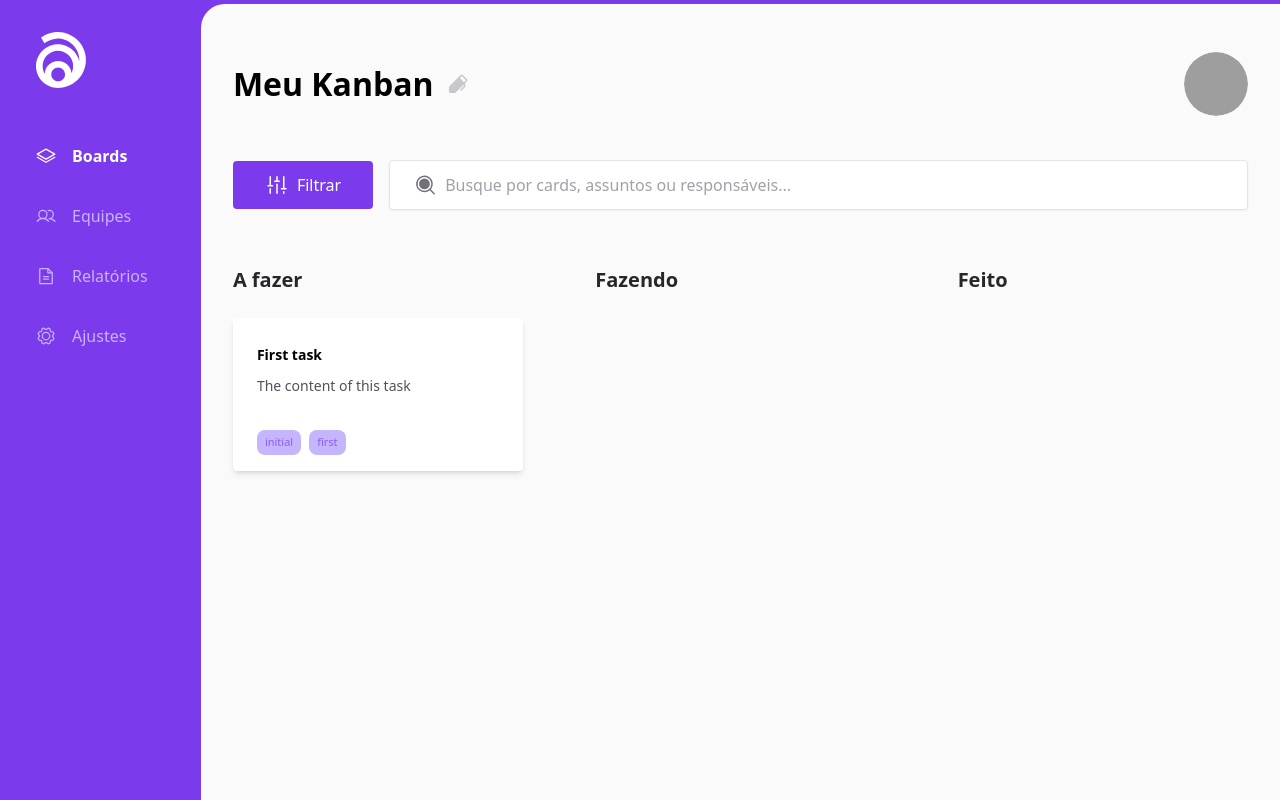
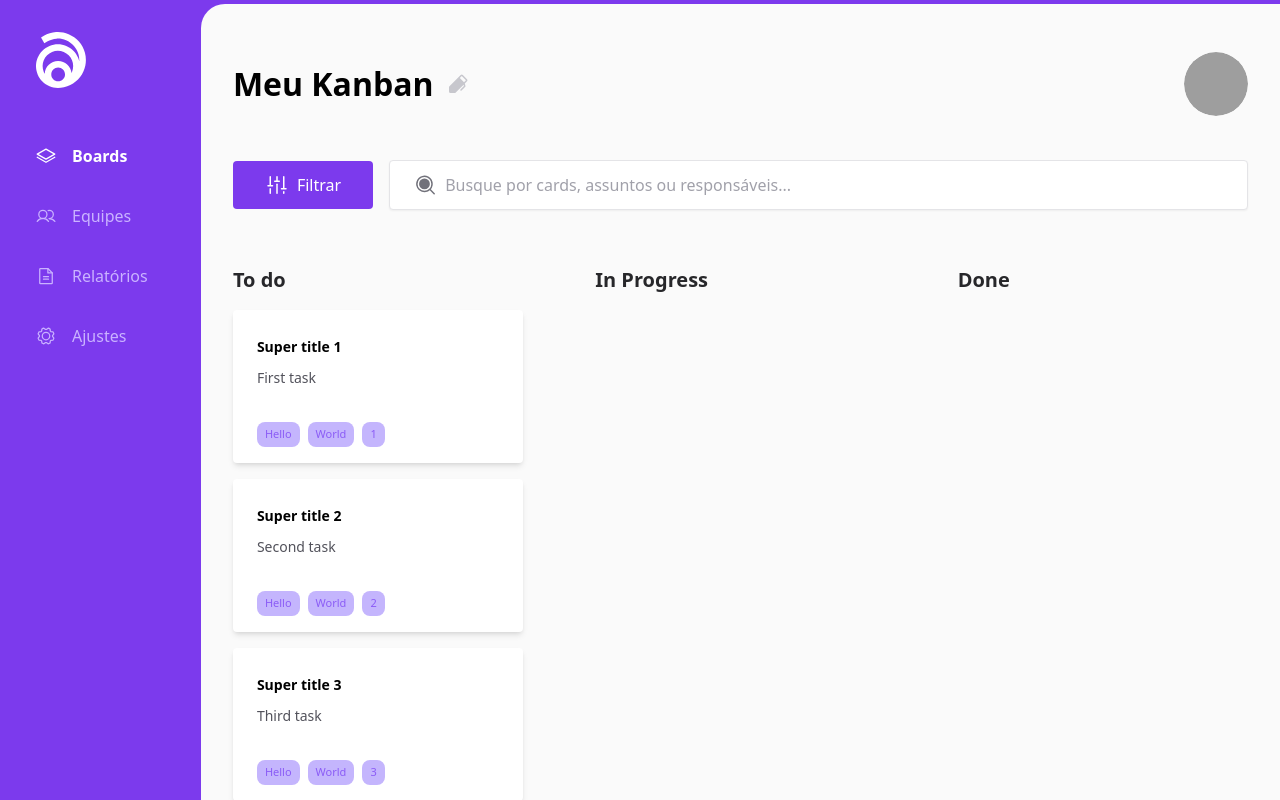
Before and after one commit to jeanmrtns/kanban-react, a Next.js app: page / in a window 1280 px wide. Shown: the top 800 px of the page. Built offline with nearby package versions, Linux system fonts and the light colour scheme; grey boxes are pictures that could not be loaded.

Commit message:
feat: create drag and drop

```diff
--- a/package.json
+++ b/package.json
@@ -19,11 +19,13 @@
     "next": "13.2.4",
     "phosphor-react": "^1.4.1",
     "react": "18.2.0",
+    "react-beautiful-dnd": "^13.1.1",
     "react-dom": "18.2.0",
     "typescript": "5.0.2"
   },
   "devDependencies": {
     "@rocketseat/eslint-config": "^1.2.0",
+    "@types/react-beautiful-dnd": "^13.1.4",
     "autoprefixer": "^10.4.14",
     "postcss": "^8.4.21",
     "tailwind-scrollbar": "^3.0.0",
--- a/src/app/page.tsx
+++ b/src/app/page.tsx
@@ -1,8 +1,74 @@
 "use client"
 import { Avatar, TaskCard } from "@/components";
+import { DragDropContext, Draggable, Droppable } from "react-beautiful-dnd";
+import { randomUUID } from "crypto";
 import { Faders, MagnifyingGlass, Pen } from "phosphor-react";
+import { useState } from "react";
+import clsx from "clsx";
+
+const itemsFromBackend = [
+  { id: "f1", content: "First task", title: "Super title 1", tags: ["Hello", "World", "1"] },
+  { id: "f2", content: "Second task", title: "Super title 2", tags: ["Hello", "World", "2"] },
+  { id: "f3", content: "Third task", title: "Super title 3", tags: ["Hello", "World", "3"] },
+  { id: "f4", content: "Fourth task", title: "Super title 4", tags: ["Hello", "World", "4"] }
+];
+
+const columnsFromBackend = {
+  ["todo"]: {
+    name: "To do",
+    items: itemsFromBackend
+  },
+  ["in-progress"]: {
+    name: "In Progress",
+    items: []
+  },
+  ["done"]: {
+    name: "Done",
+    items: []
+  }
+};
+
+// TODO: Fix types
+const onDragEnd = (result: any, columns: any, setColumns: any) => {
+  if (!result.destination) return;
+  const { source, destination } = result;
+
+  if (source.droppableId !== destination.droppableId) {
+    const sourceColumn = columns[source.droppableId];
+    const destColumn = columns[destination.droppableId];
+    const sourceItems = [...sourceColumn.items];
+    const destItems = [...destColumn.items];
+    const [removed] = sourceItems.splice(source.index, 1);
+    destItems.splice(destination.index, 0, removed);
+    setColumns({
+      ...columns,
+      [source.droppableId]: {
+        ...sourceColumn,
+        items: sourceItems
+      },
+      [destination.droppableId]: {
+        ...destColumn,
+        items: destItems
+      }
+    });
+  } else {
+    const column = columns[source.droppableId];
+    const copiedItems = [...column.items];
+    const [removed] = copiedItems.splice(source.index, 1);
+    copiedItems.splice(destination.index, 0, removed);
+    setColumns({
+      ...columns,
+      [source.droppableId]: {
+        ...column,
+        items: copiedItems
+      }
+    });
+  }
+};
 
 export default function Home() {
+  const [columns, setColumns] = useState(columnsFromBackend);
+
   return (
     <main>
       <header className="flex items-center justify-between">
@@ -28,30 +94,62 @@ export default function Home() {
         </label>
       </section>
 
+      <DragDropContext
+        onDragEnd={result => onDragEnd(result, columns, setColumns)}
+      >
       <section className="grid grid-cols-3 gap-[4.5rem] mt-14">
-        <div>
-          <strong className="font-bold text-zinc-800 text-xl">A fazer</strong>
-          <ul className="mt-6 flex flex-col gap-6">
-            <TaskCard
-              tags={["initial", "first"]}
-              content="The content of this task"
-              title="First task"
-            />
-          </ul>
-        </div>
+        {Object.entries(columns).map(([columnId, column]) => {
+          return (
+            <div key={columnId}>
+              <strong className="font-bold text-zinc-800 text-xl">{column.name}</strong>
+              <div className="mt-4">
+                <Droppable droppableId={columnId} key={columnId}>
+                  {(provided, snapshot) => {
+                    return (
+                      <ul
+                        {...provided.droppableProps}
+                        ref={provided.innerRef}
+                        className={clsx("min-h-full", {
+                          "border border-zinc-700 border-dashed": snapshot.isDraggingOver
+                        })}
+                      >
+                        {column.items.map((item, index) => {
+                          return (
+                            <Draggable
+                              key={item.id}
+                              draggableId={item.id}
+                              index={index}
+                            >
+                              {(provided) => {
+                                return (
+                                  <div
+                                    ref={provided.innerRef}
+                                    {...provided.draggableProps}
+                                    {...provided.dragHandleProps}
+                                  >
+                                    <TaskCard
+                                      tags={item.tags}
+                                      content={item.content}
+                                      title={item.title}
+                                    />
+                                  </div>
+                                );
+                              }}
+                            </Draggable>
+                          );
+                        })}
+                        {provided.placeholder}
+                      </ul>
+                    );
+                  }}
+                </Droppable>
+              </div>
+            </div>
+          );
+        })}
+      </section>
 
-        <div>
-          <strong className="font-bold text-zinc-800 text-xl">Fazendo</strong>
-          <ul className="mt-6 flex flex-col gap-6">
-          </ul>
-        </div>
-
-        <div>
-          <strong className="font-bold text-zinc-800 text-xl">Feito</strong>
-          <ul className="mt-6 flex flex-col gap-6">
-          </ul>
-        </div>
-      </section>
+      </DragDropContext>
     </main>
   )
 }
--- a/src/components/TaskCard.tsx
+++ b/src/components/TaskCard.tsx
@@ -8,7 +8,7 @@ interface TaskCardProps {
 
 export function TaskCard({ title, content, tags }: TaskCardProps) {
   return (
-    <div className="p-6 rounded shadow-md h-[153px] w-full bg-white">
+    <div className="p-6 rounded shadow-md h-[153px] w-full bg-white mb-4">
       <header>
         <strong className="font-bold text-sm">
           {title}
@@ -21,8 +21,8 @@ export function TaskCard({ title, content, tags }: TaskCardProps) {
 
       <footer className="mt-[0.625rem]">
         <ul className="flex items-center gap-2">
-          {tags.map(tag => (
-            <li key={tag} className="text-[11px] rounded-lg font-medium text-violet-500 bg-violet-300 px-2 py-1">
+          {tags.map((tag, index) => (
+            <li key={index} className="text-[11px] rounded-lg font-medium text-violet-500 bg-violet-300 px-2 py-1">
               {tag}
             </li>
           ))}
```
Also changed, not shown: 1 other file (tests, documents, lock files or other folders).
